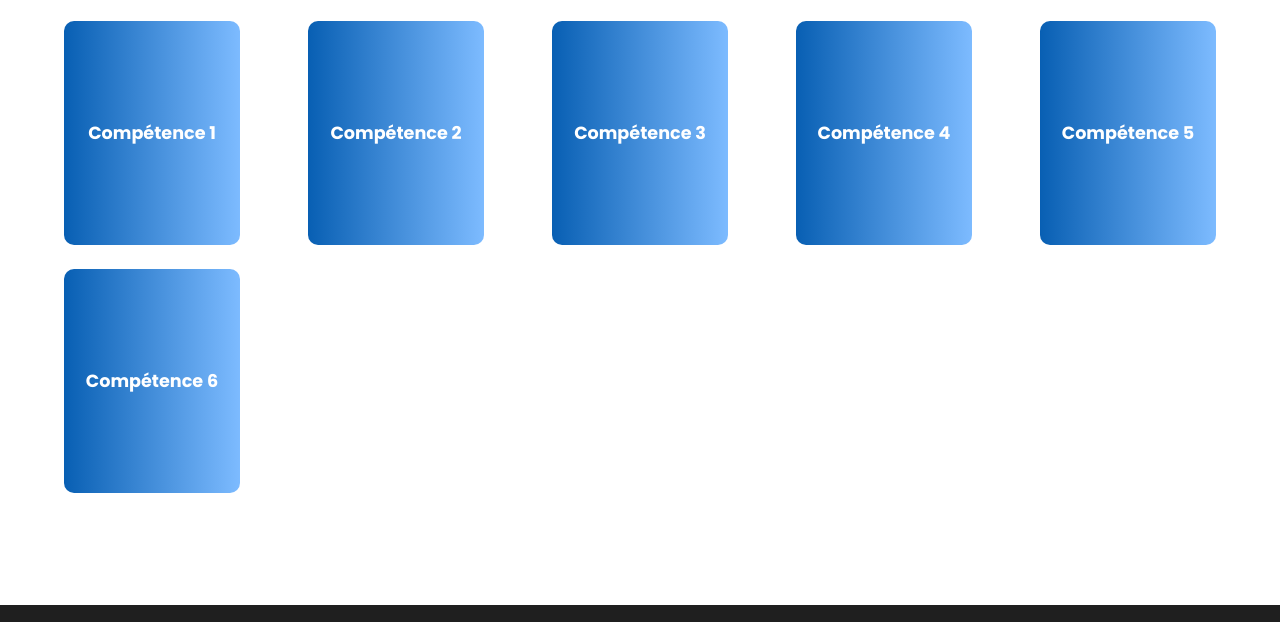
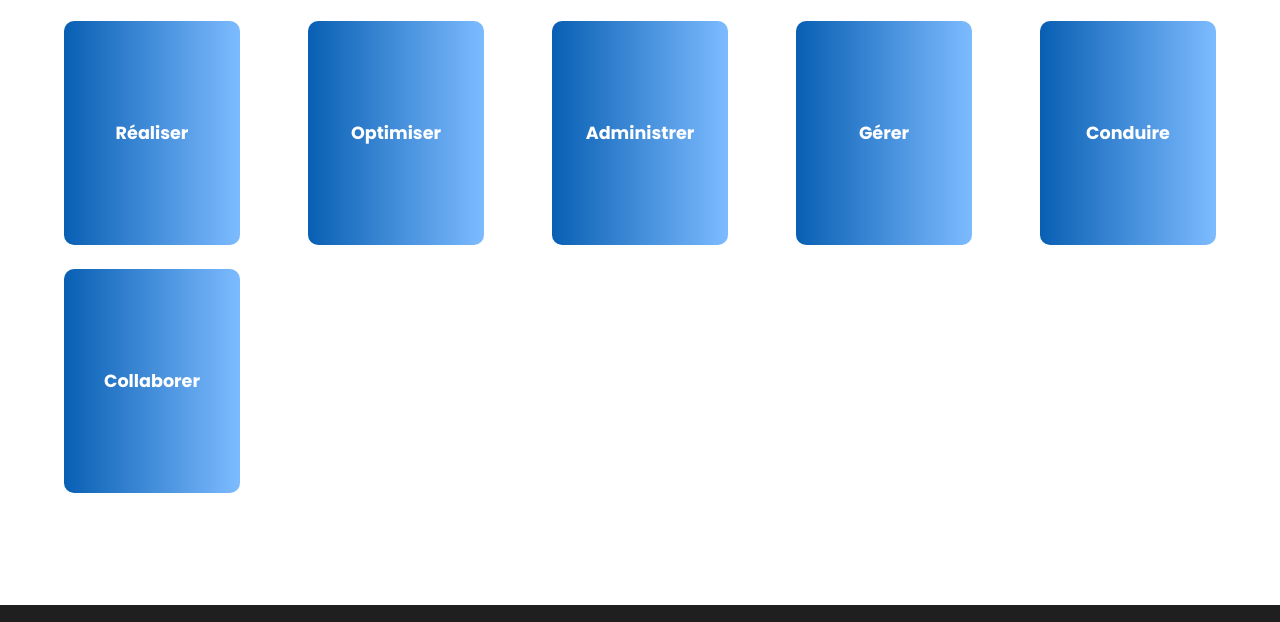
Before and after one commit to PierreHuger/Portfolio3ABUT, a plain HTML site: page index.html in a window 1280 px wide. Shown: the part 1883-2505 px from the top of the page. Drawn offline with Linux system fonts and the light colour scheme.

Commit message:
modification des cartes competences

```diff
--- a/index.html
+++ b/index.html
@@ -154,7 +154,7 @@
           <div class="competence-flex">
             <div class="competence-card">
               <div class="front">
-                <p>Compétence 1</p>
+                <p>Réaliser</p>
               </div>
               <div class="back">
                 <p>Ce projet nous a amené à utiliser et à maitrîser git.</p>
@@ -167,7 +167,7 @@
             </div>
             <div class="competence-card">
               <div class="front">
-                <p>Compétence 2</p>
+                <p>Optimiser</p>
               </div>
               <div class="back">
                 <p>
@@ -183,7 +183,7 @@
             </div>
             <div class="competence-card">
               <div class="front">
-                <p>Compétence 3</p>
+                <p>Administrer</p>
               </div>
               <div class="back">
                 <p>
@@ -199,7 +199,7 @@
             </div>
             <div class="competence-card">
               <div class="front">
-                <p>Compétence 4</p>
+                <p>Gérer</p>
               </div>
               <div class="back">
                 <p>
@@ -215,7 +215,7 @@
             </div>
             <div class="competence-card">
               <div class="front">
-                <p>Compétence 5</p>
+                <p>Conduire</p>
               </div>
               <div class="back">
                 <p>
@@ -230,7 +230,7 @@
             </div>
             <div class="competence-card">
               <div class="front">
-                <p>Compétence 6</p>
+                <p>Collaborer</p>
               </div>
               <div class="back">
                 <p>
```
